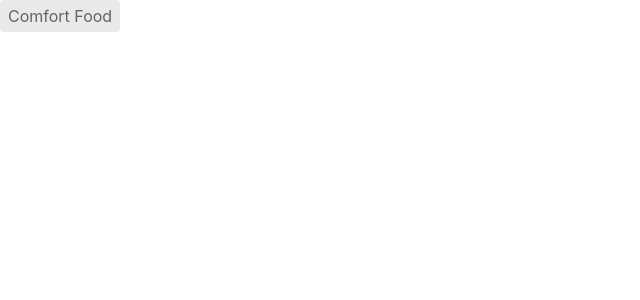
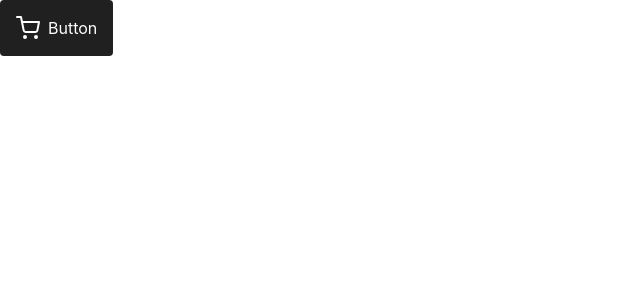
Before and after one commit to brunohgrau/mealup-v2, a React (Create React App) app: page / in a window 1280 px wide. Shown: the top 300 px of the page, without its empty margins (0-640 px from the left). Built offline with nearby package versions, Linux system fonts and the light colour scheme.

Commit message:
ButtonIcon

```diff
--- a/package.json
+++ b/package.json
@@ -12,6 +12,7 @@
     "@types/react-dom": "^18.2.25",
     "react": "^18.2.0",
     "react-dom": "^18.2.0",
+    "react-icons": "^5.1.0",
     "react-router-dom": "^6.22.3",
     "react-scripts": "5.0.1",
     "typescript": "^4.9.5",
--- a/src/App.tsx
+++ b/src/App.tsx
@@ -1,11 +1,11 @@
 import React from "react";
 import { Outlet } from "react-router-dom";
-import Badge from "./components/Badge/Badge";
+import ButtonIcon from "./components/Button/ButtonIcon";
 
 function App() {
   return (
     <>
-      <Badge text="Comfort Food" />
+      <ButtonIcon />
       <Outlet />
     </>
   );
--- /dev/null
+++ b/src/components/Button/ButtonClear.tsx
@@ -0,0 +1,13 @@
+import React from "react";
+
+type ButtonClearProps = {};
+
+const ButtonClear = (props: ButtonClearProps) => {
+  return (
+    <button className="inline-flex z-10 items-center justify-center py-3.5 px-6 bg-transparent text-otherBlack outline-none rounded hover:cursor-pointer hover:bg-grey-light5 focus:shadow disabled:opacity-40">
+      Button
+    </button>
+  );
+};
+
+export default ButtonClear;
--- /dev/null
+++ b/src/components/Button/ButtonDefault.tsx
@@ -0,0 +1,13 @@
+import React from "react";
+
+type ButtonDefaultProps = {};
+
+const ButtonDefault = (props: ButtonDefaultProps) => {
+  return (
+    <button className="inline-flex z-10 items-center justify-center py-3.5 px-6 bg-grey-dark6 text-white outline-none rounded hover:cursor-pointer hover:bg-grey-dark5 focus:shadow disabled:opacity-40">
+      Button
+    </button>
+  );
+};
+
+export default ButtonDefault;
--- /dev/null
+++ b/src/components/Button/ButtonIcon.tsx
@@ -0,0 +1,34 @@
+import React from "react";
+import Icon from "../Icon/Icon";
+import Icons from "../../assets/icons/sprite-map.svg";
+import { FiShoppingCart } from "react-icons/fi";
+import { IconContext } from "react-icons";
+
+type ButtonIconProps = {
+  iconSize?: number;
+};
+
+const ButtonIcon = ({ iconSize }: ButtonIconProps) => {
+  return (
+    <button className="inline-flex z-10 items-center justify-center py-4 px-4 bg-grey-dark6 text-white outline-none rounded hover:cursor-pointer hover:bg-grey-dark5 focus:shadow disabled:opacity-40">
+      <IconContext.Provider value={{ color: "white", className: "mr-2" }}>
+        <div>
+          <FiShoppingCart size="1.5rem" />
+        </div>
+      </IconContext.Provider>
+      <span>Button</span>
+    </button>
+  );
+};
+
+/*
+
+<svg className="block min-w-6">
+      <use xlinkHref={`${Icons}#${name}`} />
+    </svg>
+
+
+
+*/
+
+export default ButtonIcon;
--- /dev/null
+++ b/src/components/Icon/Icon.tsx
@@ -0,0 +1,18 @@
+import React from "react";
+import Icons from "../../assets/icons/sprite-map.svg";
+
+type IconProps = {
+  name: string;
+  color?: string;
+  size?: number | string;
+};
+
+const Icon = ({ name, color, size = "1.5rem" }: IconProps) => {
+  return (
+    <svg className="block max-w-6">
+      <use xlinkHref={`${Icons}#${name}`} />
+    </svg>
+  );
+};
+
+export default Icon;
```
Also changed, not shown: 1 other file (tests, documents, lock files or other folders).
